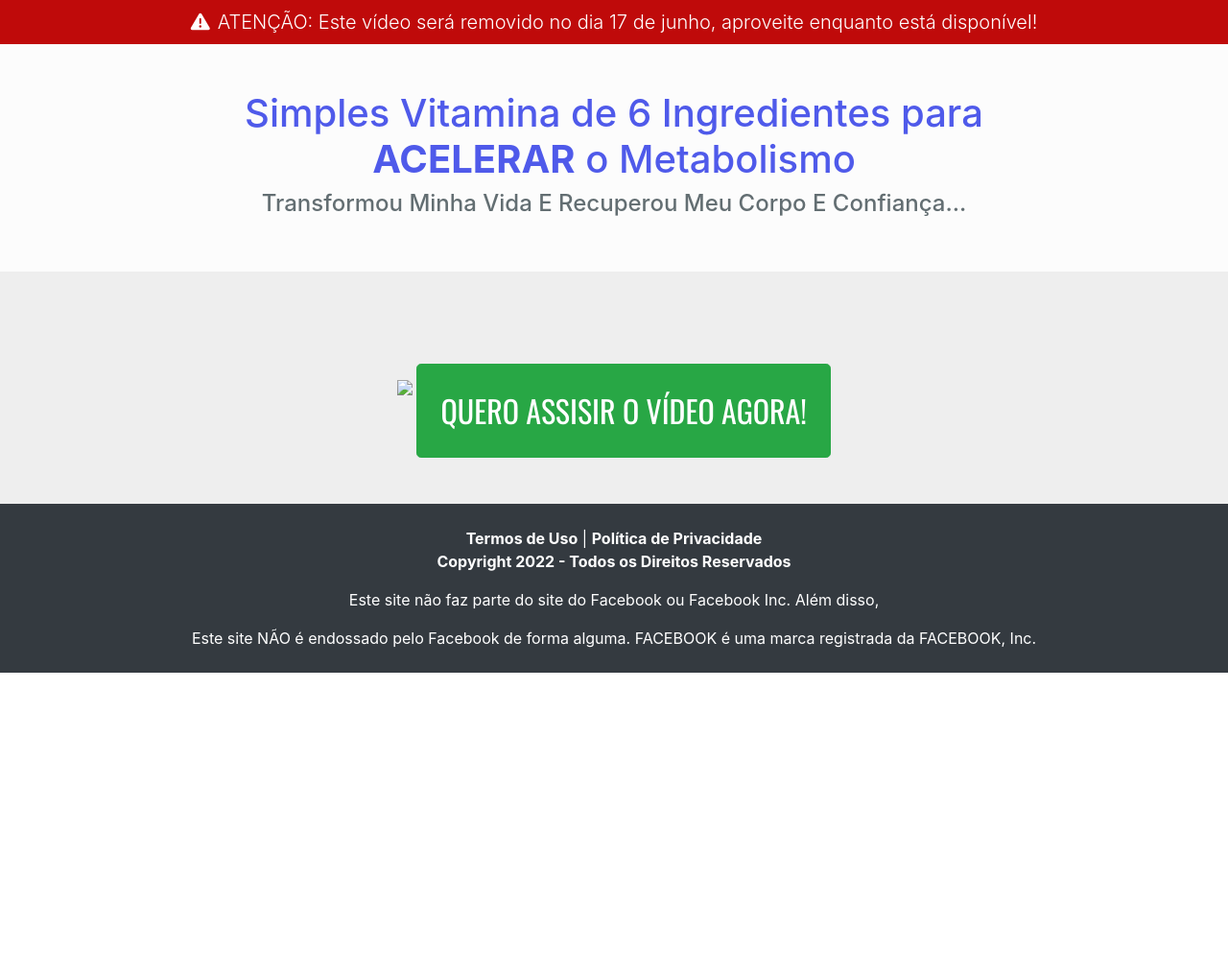
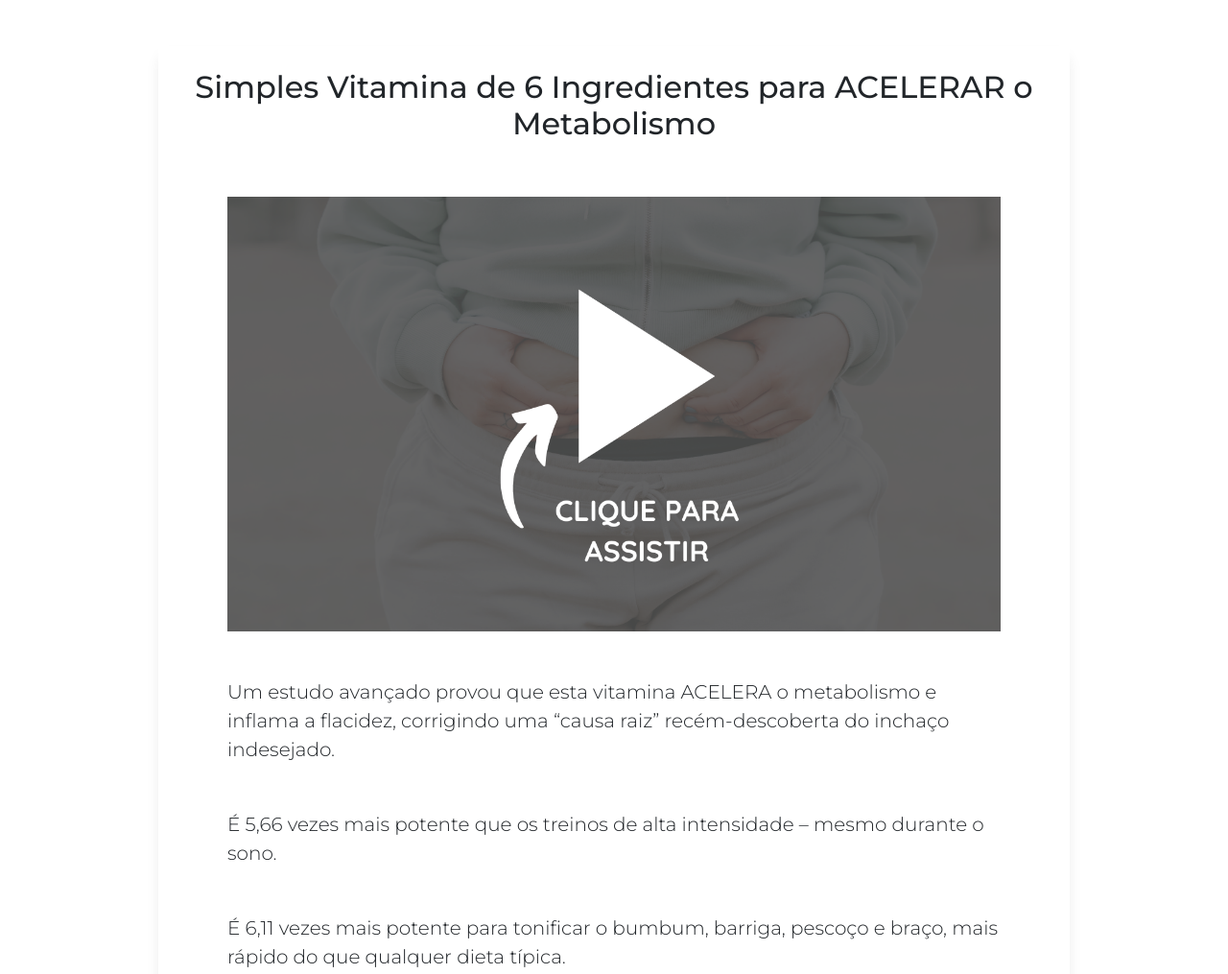
Before and after one commit to samuelavelar/protcolo.site, a plain HTML site: page index.html in a window 1280 px wide. Shown: the top 1015 px of the page at 96% size. Before the commit the page ends 800 px from the top, so only its background shows below. Drawn offline with nearby package versions, Linux system fonts and the light colour scheme.

Commit message:
Add files via upload

```diff
--- a/index.html
+++ b/index.html
@@ -1,91 +1,56 @@
 <!DOCTYPE html>
 <html lang="pt-br">
   <head>
+    <!-- Meta tags Obrigatórias -->
     <meta charset="utf-8">
     <meta name="viewport" content="width=device-width, initial-scale=1, shrink-to-fit=no">
+
+    <!-- Bootstrap CSS -->
     <link rel="stylesheet" href="https://stackpath.bootstrapcdn.com/bootstrap/4.1.3/css/bootstrap.min.css" integrity="sha384-MCw98/SFnGE8fJT3GXwEOngsV7Zt27NXFoaoApmYm81iuXoPkFOJwJ8ERdknLPMO" crossorigin="anonymous">
-    <link href="https://fonts.googleapis.com/css2?family=Oswald:wght@200;300;400;500;600;700&display=swap" rel="stylesheet">
-    <script src="https://kit.fontawesome.com/0572283b45.js"></script>
+
+    <link rel="preconnect" href="https://fonts.googleapis.com">
+    <link rel="preconnect" href="https://fonts.gstatic.com" crossorigin>
+    <link href="https://fonts.googleapis.com/css2?family=Montserrat:ital,wght@0,100;0,200;0,300;0,400;0,500;0,600;0,700;0,800;0,900;1,100;1,200;1,300;1,400;1,500;1,600;1,700;1,800;1,900&display=swap" rel="stylesheet">
+
     <style type="text/css">
-      nav {
-        background-color: #BF0A0A;
-        color: white;
+      body {
+        font-family: 'Montserrat', sans-serif;
       }
-      .fsec {
-        background-color: #FCFCFC;
-      }
-      .fsec h1 {
-        color: #4F5AEA;
-      }
-      .fsec h4 {
-        color: #636E72;
-      }
-      .ssec {
-        background-color: #EEEEEE;
-      }
-      .btn {
-        font-size: 200%;
-        font-family: 'Oswald', sans-serif;
-        white-space: normal;
+      .caixa {
+        box-shadow: 0px 10px 15px -3px rgba(0,0,0,0.1);
       }
     </style>
   </head>
   <body>
 
-    <nav class="navbar justify-content-center text-center">
-      <span class="lead">
-        <i class="fas fa-exclamation-triangle mr-2"></i>ATENÇÃO: Este vídeo será removido no dia <span id="dia"></span> de <span id="mes"></span>, aproveite enquanto está disponível!
-      </span>
-    </nav>
-
-    <section class="py-5 fsec">
+    <div class="box my-5">
       <div class="container">
         <div class="row justify-content-center">
-          <div class="col-lg-10 text-center">
-            <h1>Simples Vitamina de 6 Ingredientes para <b>ACELERAR</b> o Metabolismo</h1>
-            <h4>Transformou Minha Vida E Recuperou Meu Corpo E Confiança...</h4>
+          <div class="col-lg-10 p-4 caixa">
+            <h2 class="text-center">Simples Vitamina de 6 Ingredientes para ACELERAR o Metabolismo</h2>
+            <!-- TROQUE SEU LINK ONDE ESTÁ O DO https://protocolo30.site/video, MANTENDO AS ASPAS -->
+            <a href="https://protocolo30.site/video"><img class="img-fluid p-5" src="play.png"></a>
+            <p class="lead px-5 mb-5">Um estudo avançado provou que esta vitamina ACELERA o metabolismo e inflama a flacidez, corrigindo uma “causa raiz” recém-descoberta do inchaço indesejado.</p>
+            <p class="lead px-5 mb-5">É 5,66 vezes mais potente que os treinos de alta intensidade – mesmo durante o sono.</p>
+            <p class="lead px-5 mb-5">É 6,11 vezes mais potente para tonificar o bumbum, barriga, pescoço e braço, mais rápido do que qualquer dieta típica.</p>
           </div>
         </div>
       </div>
-    </section>
-
-    <section class="py-5 ssec">
-      <div class="container">
+      <div class="container mt-5">
         <div class="row justify-content-center">
-          <div class="col-lg-10 text-center">
-            <a href="https://protocolozerobarriga.com/"><img class="img-fluid" src="play.png"></a>
-            <!-- TROQUE SEU LINK ONDE ESTÁ O DO PROTOCOLOZEROBARRIGA.COM, MANTENDO AS ASPAS -->
-            <a class="btn btn-success btn-lg p-4 mt-5" href="https://protocolozerobarriga.com/">QUERO ASSISIR O VÍDEO AGORA!</a>
+          <div class="col text-center">
+            <a href="https://protocolo30.site/video/termos" class="text-dark font-weight-bold">Termos de Uso</a> | <a href="https://protocolo30.site/video/politica" class="text-dark font-weight-bold">Política de Privacidade</a>
+            <p class="font-weight-bold">Copyright 2022 - Todos os Direitos Reservados</p>
+            <br>
+            <p>Este site não faz parte do site do Facebook ou Facebook Inc. Além disso,</p>
+            <p>Este site NÃO é endossado pelo Facebook de forma alguma. FACEBOOK é uma marca registrada da FACEBOOK, Inc.</p>
           </div>
         </div>
       </div>
-    </section>
-
-    <footer class="py-4 bg-dark text-white">
-      <div class="container">
-        <div class="row justify-content-center">
-          <div class="col text-center">
-            <a href="https://protocolozerobarriga.com/termos" class="text-white font-weight-bold">Termos de Uso</a> | <a href="https://protocolozerobarriga.com/privacidade" class="text-white font-weight-bold">Política de Privacidade</a>
-            <p class="font-weight-bold">Copyright 2022 - Todos os Direitos Reservados</p>
-            <p>Este site não faz parte do site do Facebook ou Facebook Inc. Além disso,</p>
-            <p class="mb-0">Este site NÃO é endossado pelo Facebook de forma alguma. FACEBOOK é uma marca registrada da FACEBOOK, Inc.</p>
-          </div>
-        </div>
-      </div>
-    </footer>
+    </div>
 
     <script src="https://code.jquery.com/jquery-3.3.1.slim.min.js" integrity="sha384-q8i/X+965DzO0rT7abK41JStQIAqVgRVzpbzo5smXKp4YfRvH+8abtTE1Pi6jizo" crossorigin="anonymous"></script>
     <script src="https://cdnjs.cloudflare.com/ajax/libs/popper.js/1.14.3/umd/popper.min.js" integrity="sha384-ZMP7rVo3mIykV+2+9J3UJ46jBk0WLaUAdn689aCwoqbBJiSnjAK/l8WvCWPIPm49" crossorigin="anonymous"></script>
     <script src="https://stackpath.bootstrapcdn.com/bootstrap/4.1.3/js/bootstrap.min.js" integrity="sha384-ChfqqxuZUCnJSK3+MXmPNIyE6ZbWh2IMqE241rYiqJxyMiZ6OW/JmZQ5stwEULTy" crossorigin="anonymous"></script>
-    <script>
-      monName = new Array ("janeiro", "fevereiro", "março", "abril", "maio", "junho", "julho", "agosto", "setembro", "outubro", "novembro", "dezembro")
-
-      var data = new Date();
-      var dia = data.getDate();
-      var mes = monName[data.getMonth()];
-
-      document.getElementById("dia").innerHTML = dia
-      document.getElementById("mes").innerHTML = mes
-    </script>
   </body>
 </html>
```
Also changed, not shown: privacidade.html (added, +40 -0 lines), termos.html (added, +40 -0 lines), play.png (added).
